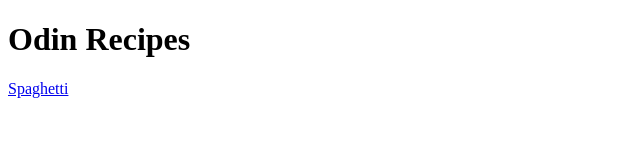
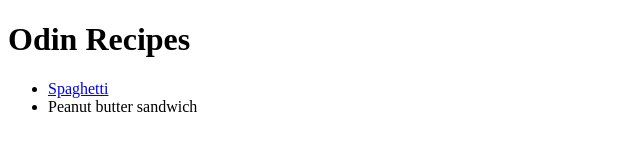
Before and after one commit to yamintayyar/odin-recipes, a plain HTML site: page index.html in a window 1280 px wide. Shown: the whole page, without its empty margins (0-640 px from the left). Drawn offline with Linux system fonts and the light colour scheme.

Commit message:
Add links to recipes on index.html

```diff
--- a/index.html
+++ b/index.html
@@ -9,6 +9,14 @@
     <body>
         <h1>Odin Recipes</h1>
 
-        <a href = "./recipes/spaghetti.html">Spaghetti</a>
+        <ul>
+            <li>
+                <a href = "./recipes/spaghetti.html">Spaghetti</a>
+            </li>
+
+            <li>
+                <a hred = "./recipes/pbsandwich.html">Peanut butter sandwich</a>
+            </li>
+        </ul>
     </body>
 </html>
```
